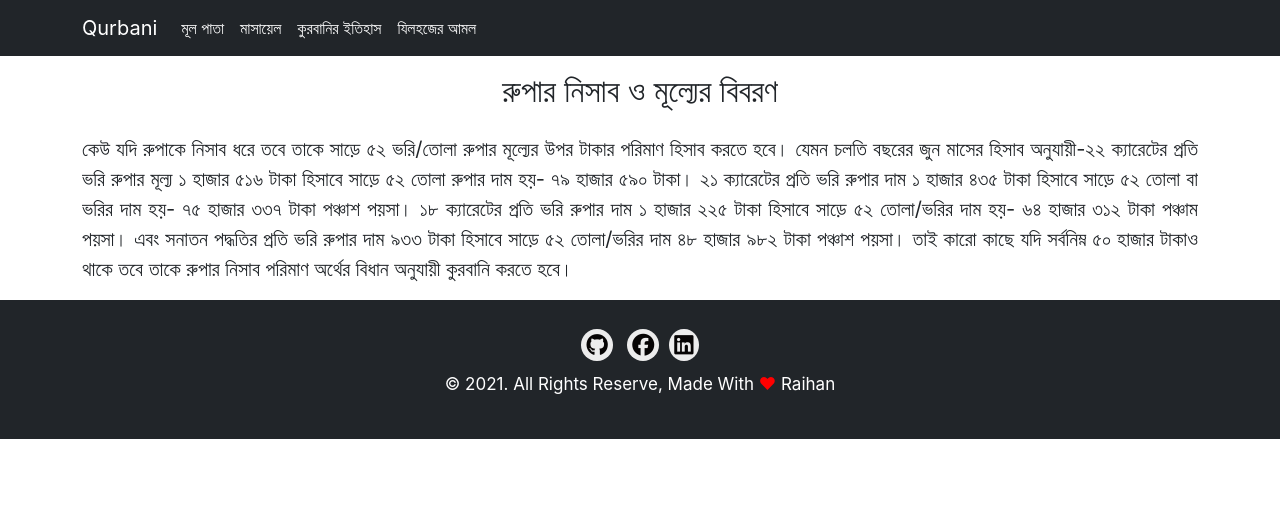
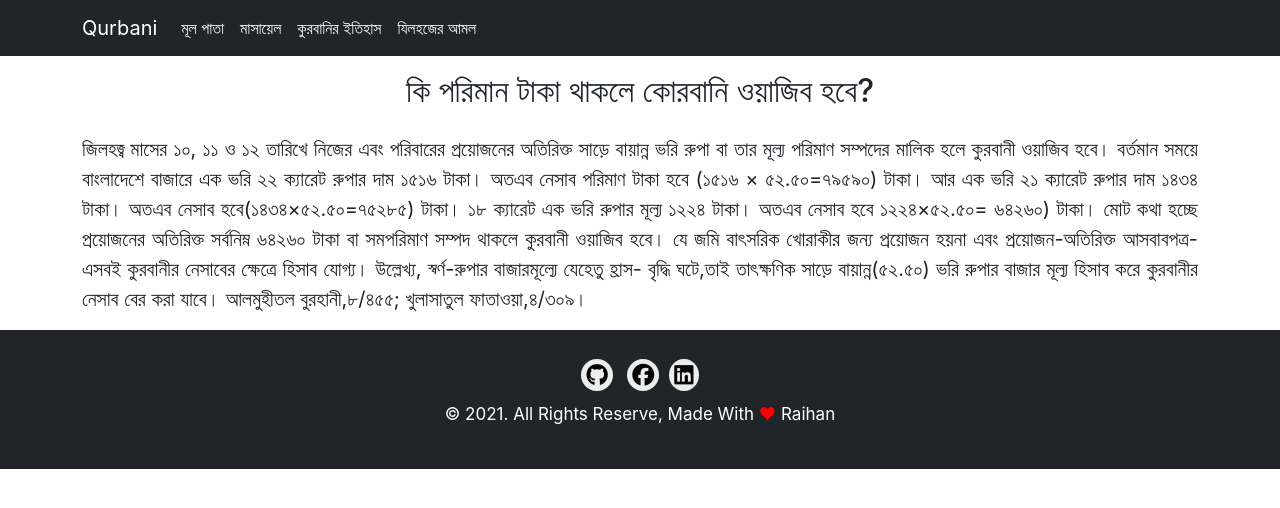
Before and after one commit to raihaninfo/qurbani-app, a React (Create React App) app: page /details in a window 1280 px wide. Shown: the top 508 px of the page. Built offline with nearby package versions, Linux system fonts and the light colour scheme; a web font is replaced by a local one.

Commit message:
qurbani nesab 2022

```diff
--- a/src/components/QurbaniDetails/QurbaniDetails.jsx
+++ b/src/components/QurbaniDetails/QurbaniDetails.jsx
@@ -4,18 +4,15 @@ import './qurbani.css';
 const QurbaniDetails = () => {
   return (
     <div className="container">
-      <h2 className='py-3'>রুপার নিসাব ও মূল্যের বিবরণ</h2>
+      <h2 className='py-3'>কি পরিমান টাকা থাকলে কোরবানি ওয়াজিব হবে?</h2>
       <p className="pra-details">
-        কেউ যদি রুপাকে নিসাব ধরে তবে তাকে সাড়ে ৫২ ভরি/তোলা রুপার মূল্যের উপর
-        টাকার পরিমাণ হিসাব করতে হবে। যেমন চলতি বছরের জুন মাসের হিসাব অনুযায়ী-২২
-        ক্যারেটের প্রতি ভরি রুপার মূল্য ১ হাজার ৫১৬ টাকা হিসাবে সাড়ে ৫২ তোলা
-        রুপার দাম হয়- ৭৯ হাজার ৫৯০ টাকা। ২১ ক্যারেটের প্রতি ভরি রুপার দাম ১
-        হাজার ৪৩৫ টাকা হিসাবে সাড়ে ৫২ তোলা বা ভরির দাম হয়- ৭৫ হাজার ৩৩৭ টাকা
-        পঞ্চাশ পয়সা। ১৮ ক্যারেটের প্রতি ভরি রুপার দাম ১ হাজার ২২৫ টাকা হিসাবে
-        সাড়ে ৫২ তোলা/ভরির দাম হয়- ৬৪ হাজার ৩১২ টাকা পঞ্চাম পয়সা। এবং সনাতন
-        পদ্ধতির প্রতি ভরি রুপার দাম ৯৩৩ টাকা হিসাবে সাড়ে ৫২ তোলা/ভরির দাম ৪৮
-        হাজার ৯৮২ টাকা পঞ্চাশ পয়সা। তাই কারো কাছে যদি সর্বনিম্ন ৫০ হাজার টাকাও
-        থাকে তবে তাকে রুপার নিসাব পরিমাণ অর্থের বিধান অনুযায়ী কুরবানি করতে হবে।
+জিলহজ্ব মাসের ১০, ১১ ও ১২ তারিখে নিজের এবং পরিবারের প্রয়োজনের অতিরিক্ত সাড়ে বায়ান্ন ভরি রুপা বা তার মূল্য পরিমাণ সম্পদের মালিক হলে কুরবানী ওয়াজিব হবে।
+বর্তমান সময়ে বাংলাদেশে বাজারে এক ভরি ২২ ক্যারেট রুপার দাম ১৫১৬ টাকা। অতএব নেসাব পরিমাণ টাকা হবে (১৫১৬ × ৫২.৫০=৭৯৫৯০) টাকা।
+আর এক ভরি ২১ ক্যারেট রুপার দাম ১৪৩৪ টাকা। অতএব নেসাব হবে(১৪৩৪×৫২.৫০=৭৫২৮৫) টাকা।
+১৮ ক্যারেট এক ভরি রুপার মূল্য ১২২৪ টাকা। অতএব নেসাব হবে ১২২৪×৫২.৫০= ৬৪২৬০) টাকা।
+মোট কথা হচ্ছে প্রয়োজনের অতিরিক্ত সর্বনিম্ন ৬৪২৬০ টাকা বা সমপরিমাণ সম্পদ থাকলে কুরবানী ওয়াজিব হবে। যে জমি বাৎসরিক খোরাকীর জন্য প্রয়োজন হয়না এবং প্রয়োজন-অতিরিক্ত আসবাবপত্র- এসবই কুরবানীর নেসাবের ক্ষেত্রে হিসাব যোগ্য।
+উল্লেখ্য, স্বর্ণ-রুপার বাজারমূল্যে যেহেতু হ্রাস- বৃদ্ধি ঘটে,তাই তাৎক্ষণিক সাড়ে বায়ান্ন(৫২.৫০) ভরি রুপার বাজার মূল্য হিসাব করে কুরবানীর নেসাব বের করা যাবে।
+আলমুহীতল বুরহানী,৮/৪৫৫; খুলাসাতুল ফাতাওয়া,৪/৩০৯।
       </p>
     </div>
   );
```
